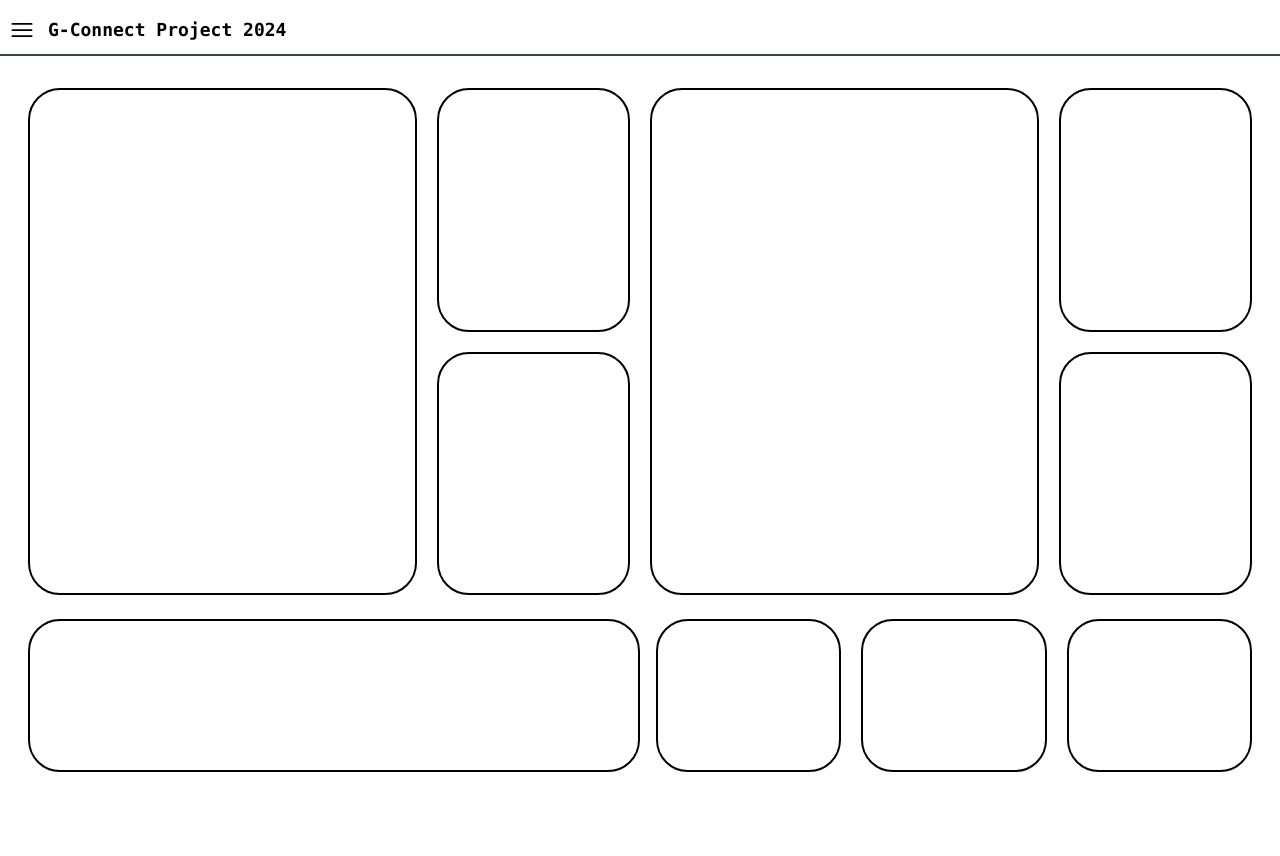
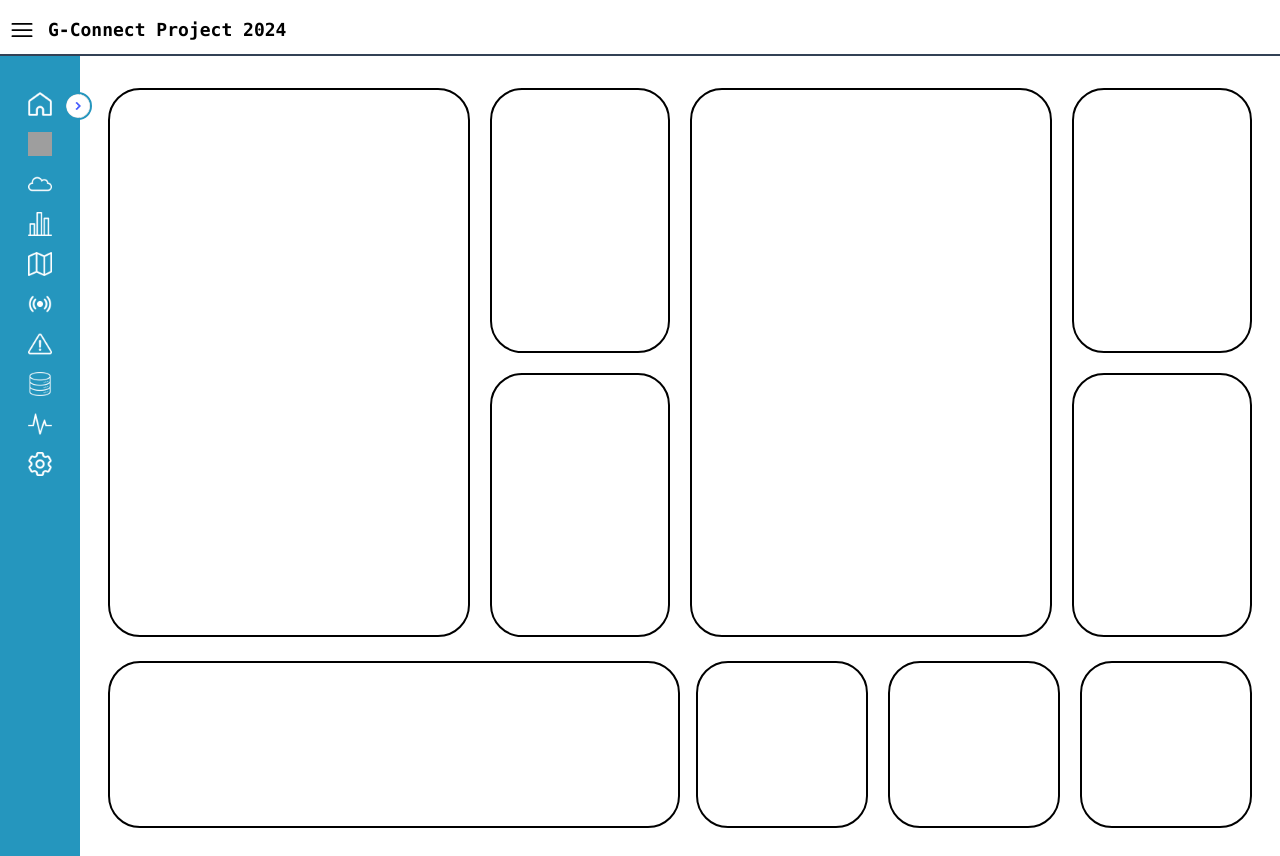
Before and after one commit to elins-research-club/gconnect-dashboard, a React (Vite) app: page / in a window 1280 px wide. Before the commit the page ends 800 px from the top, so only its background shows below. Built offline with nearby package versions, Linux system fonts and the light colour scheme; grey boxes are pictures that could not be loaded.

Commit message:
merge sidebar n main content

```diff
--- a/src/App.jsx
+++ b/src/App.jsx
@@ -28,6 +28,7 @@ function App() {
 
       {/* Container Start */}
       <div class="flex flex-row flex-1">
+        <Sidebar />
         <div class="flex flex-col mt-1 max-w-full p-4 flex-1">
           <div class="flex flex-row h-3/4 p-3 gap-5">
             <div class="w-2/3 border-2 border-black rounded-4xl"></div>
```
